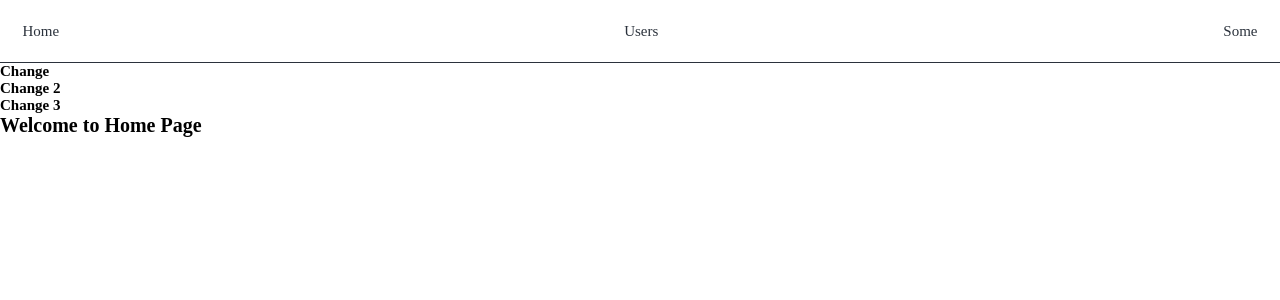
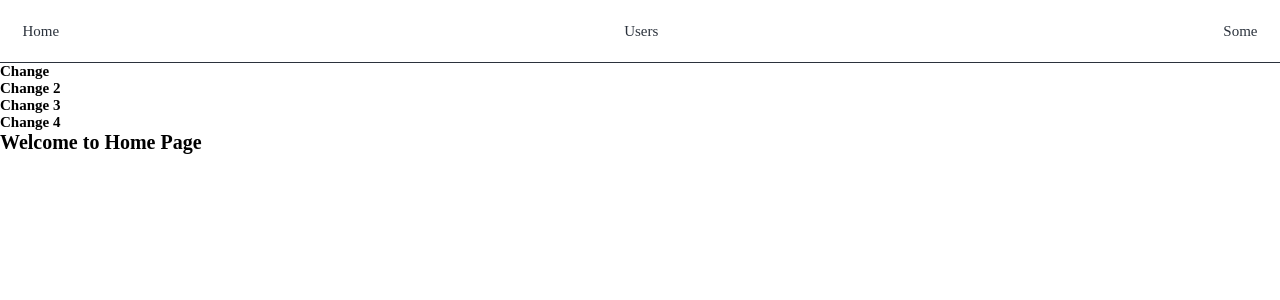
Before and after one commit to Nikac/react-redux, a React (Create React App) app: page /home in a window 1280 px wide. Shown: the top 300 px of the page. Built offline with nearby package versions, Linux system fonts and the light colour scheme.

Commit message:
added change 4

```diff
--- a/src/components/Home.js
+++ b/src/components/Home.js
@@ -6,6 +6,7 @@ const Home = (props) => {
       <h2>Change</h2>
       <h2>Change 2</h2>
       <h2>Change 3</h2>
+      <h2>Change 4</h2>
       <h1>Welcome to Home Page</h1>
     </>
   );
```
